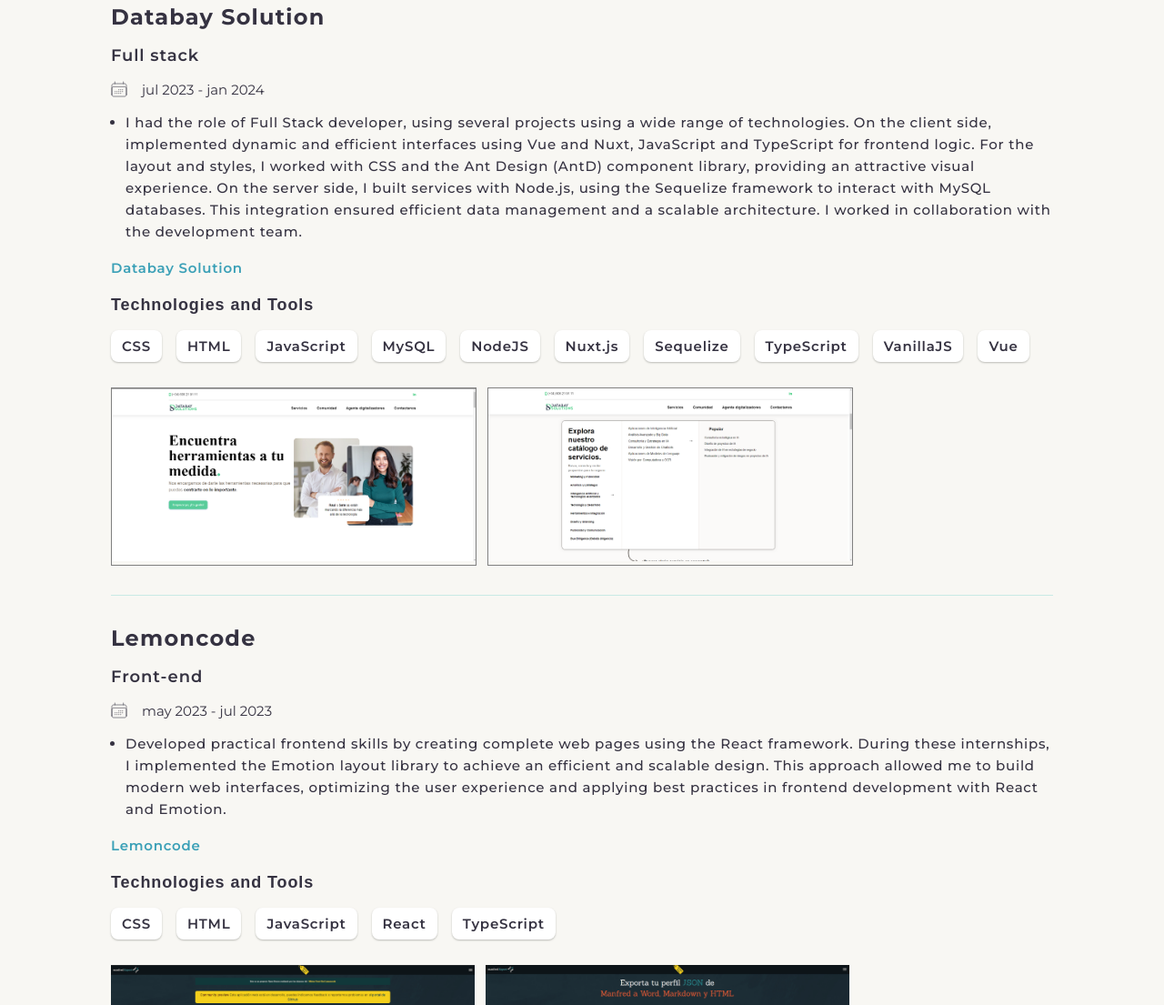
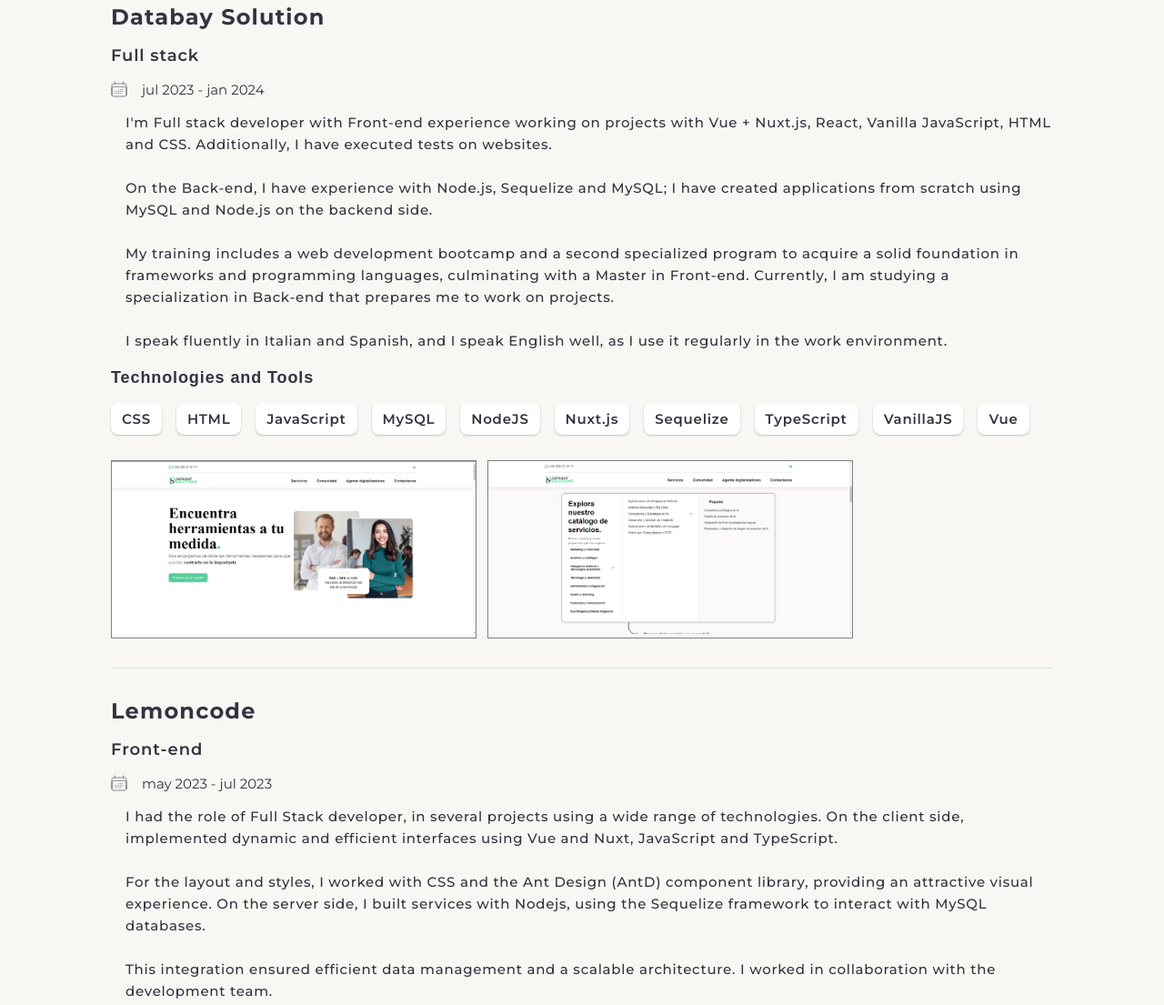
Before and after one commit to salino3/my-english-cv-01-2024, a plain HTML site: page index.html in a window 1280 px wide. Shown: the part 1960-3065 px from the top of the page at 91% size. Drawn offline with Linux system fonts and the light colour scheme; a web font is replaced by a local one.

Commit message:
change space text

```diff
--- a/index.html
+++ b/index.html
@@ -726,12 +726,18 @@
         </div>
         <div class="main__section__data">
             <ul>
-                <li>
-      I had the role of Full Stack developer, using several projects using a wide range of technologies. On the client side, implemented dynamic and efficient interfaces using Vue and Nuxt, JavaScript and TypeScript for frontend logic. For the layout and styles, I worked with CSS and the Ant Design (AntD) component library, providing an attractive visual experience. On the server side, I built services with Node.js, using the Sequelize framework to interact with MySQL databases. This integration ensured efficient data management and a scalable architecture. I worked in collaboration with the development team.
-                </li>
+               <p>
+   I'm Full stack developer with Front-end experience working on projects with Vue + Nuxt.js, React, Vanilla JavaScript, HTML and CSS. Additionally, I have executed tests on websites.
+    <br> <br>
+    On the Back-end, I have experience with Node.js, Sequelize and MySQL; I have created applications from scratch using MySQL and Node.js on the backend side.
+
+    <br> <br>
+     My training includes a web development bootcamp and a second specialized program to acquire a solid foundation in frameworks and programming languages, culminating with a Master in Front-end. Currently, I am studying a specialization in Back-end that prepares me to work on projects.
+   <br> <br>
+   I speak fluently in Italian and Spanish, and I speak English well, as I use it regularly in the work environment.
+  </p>
             </ul>
         </div>
-          <a href="https://databay.solutions/index.html" target="_blank">Databay Solution</a>
           <h3 class="tech__tools__heading">Technologies and Tools</h3>
           <ul class="ul__technologies">
               <li class="li__technologies">CSS</li>
@@ -772,12 +778,20 @@
         </div>
         <div class="main__section__data">
             <ul>
-                <li>
-    Developed practical frontend skills by creating complete web pages using the React framework. During these internships, I implemented the Emotion layout library to achieve an efficient and scalable design. This approach allowed me to build modern web interfaces, optimizing the user experience and applying best practices in frontend development with React and Emotion.
-                </li>
+                 <li style="list-style-type: none;">
+              I had the role of Full Stack developer, in several projects using a wide range of technologies. On the client side, implemented dynamic
+               and efficient interfaces using Vue and Nuxt, JavaScript and TypeScript.
+               <br> <br>
+               For the layout and styles, I worked with CSS
+                and the Ant Design (AntD) component library, providing an attractive visual experience. On the server side, I built services with Nodejs,
+                 using the Sequelize framework to interact with MySQL databases.
+                 <br> <br>
+                 This integration ensured efficient data management and a scalable architecture.
+                  I worked in collaboration with the development team.
+
+   </li>
             </ul>
         </div>
-          <a href="https://www.manfredexport.com/" target="_blank">Lemoncode</a>
           <h3 class="tech__tools__heading">Technologies and Tools</h3>
           <ul class="ul__technologies">
               <li class="li__technologies">CSS</li>
```
